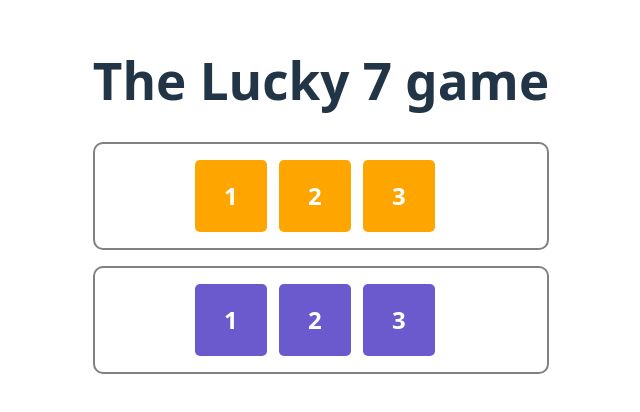
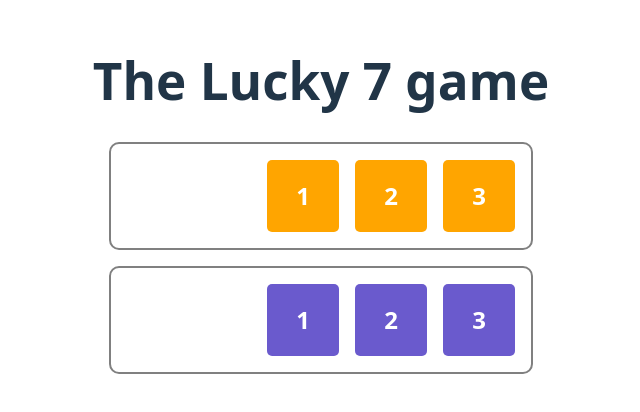
Before and after one commit to quasarblues/react-component-playground, a React (Vite) app: page / in a window 1280 px wide. Shown: the part 196-608 px from the top of the page, without its empty margins (319-959 px from the left). Built offline with nearby package versions, Linux system fonts and the light colour scheme.

Commit message:
Changed die and dice styles

```diff
--- a/src/Dice.css
+++ b/src/Dice.css
@@ -1,7 +1,9 @@
 .Dice {
+    display: flex;
+    justify-content: flex-end;
     border: solid 2px gray;
-    padding: 1em 0 1em 0;
+    padding: 0.5rem;
     text-align: center;
-    margin: 1em auto 1em auto;
+    margin: 1rem;
     border-radius: 10px;
 }
--- a/src/Die.css
+++ b/src/Die.css
@@ -7,7 +7,7 @@
     height: 2.25em;
     padding-top: 0.75em;
     text-align: center;
-    margin-right: 0.5em;
+    margin: 0.5rem;
     font-weight: bold;
     font-size: 1.5em;
 }
```
